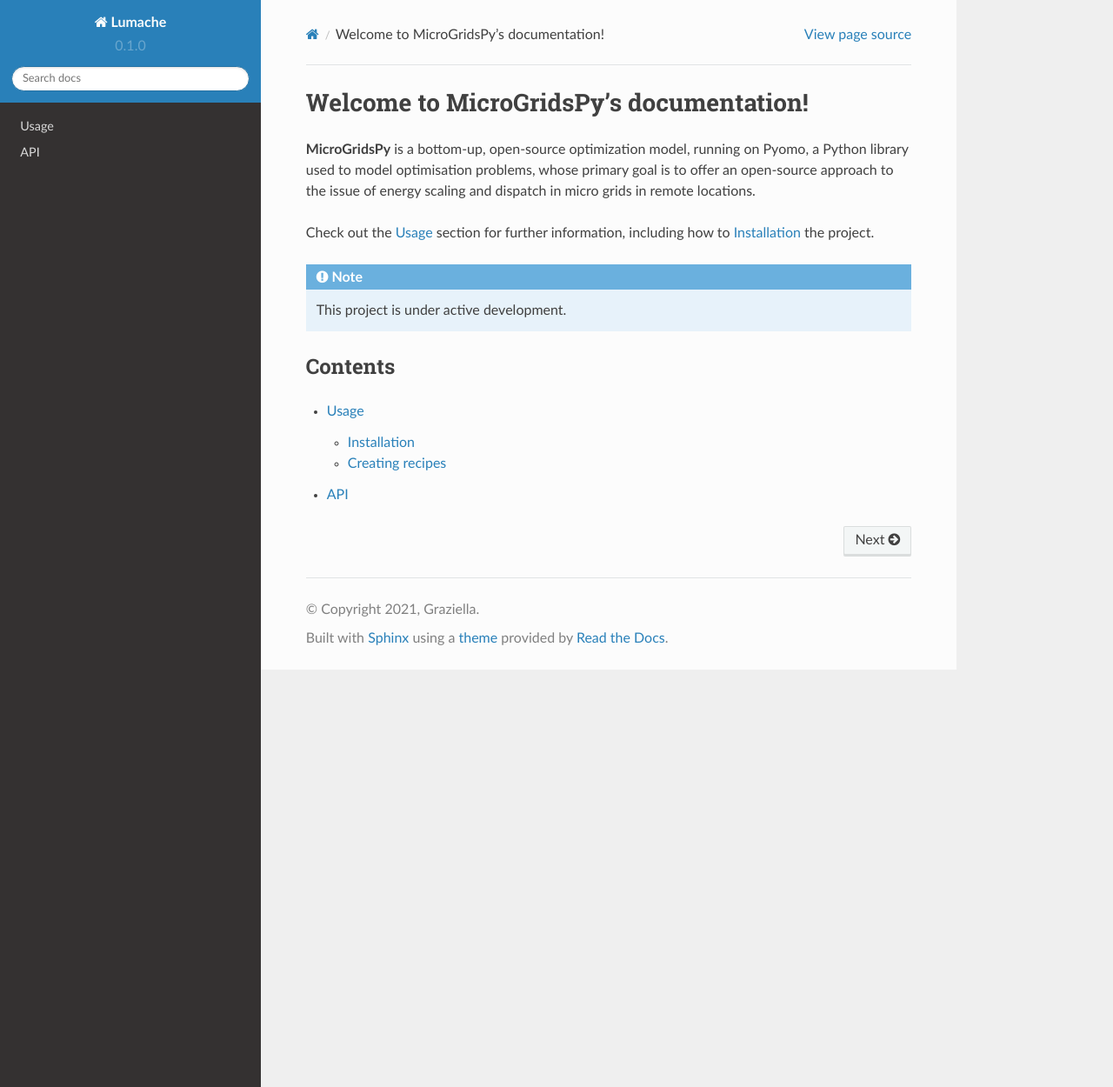
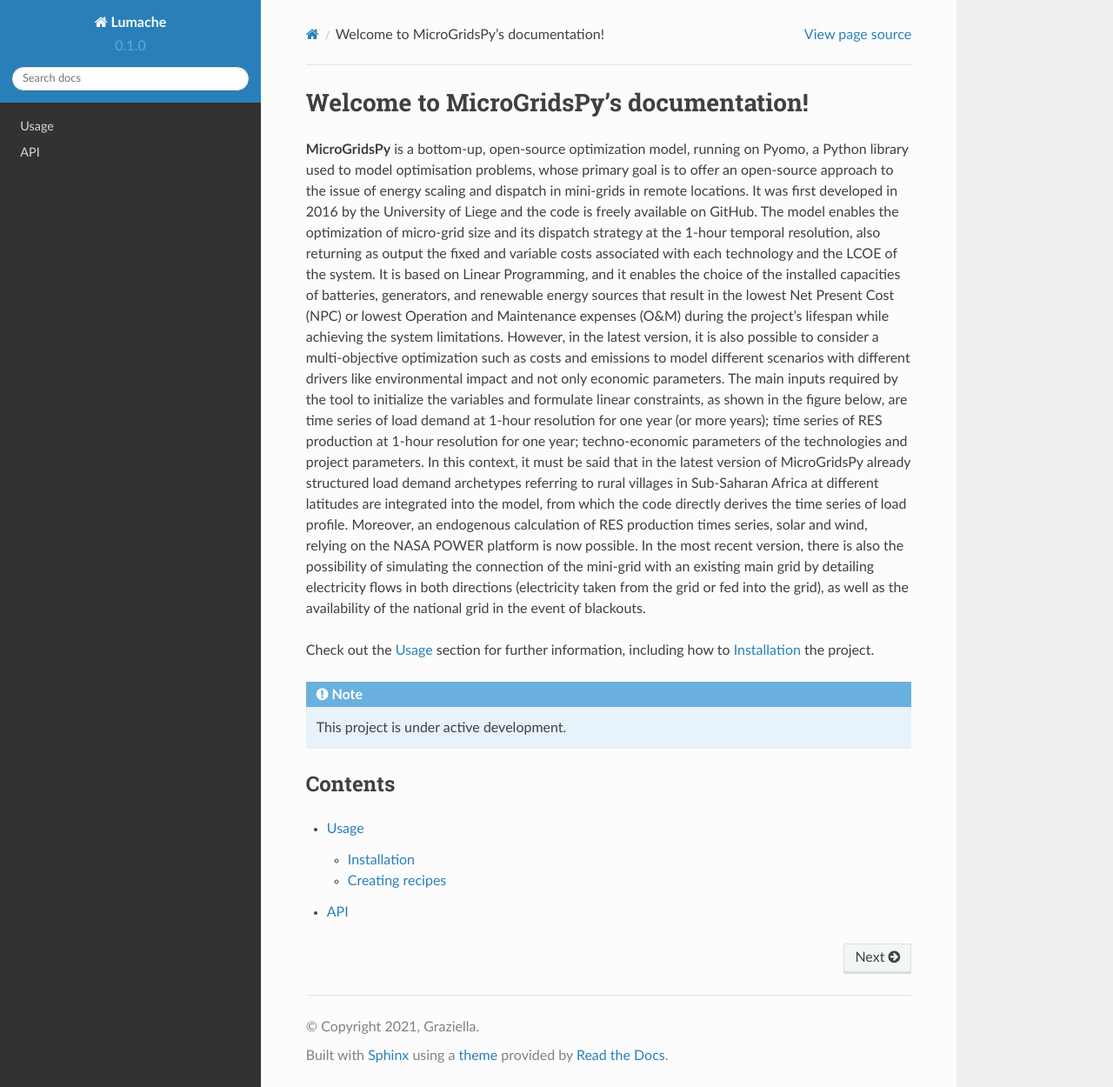
Before and after one commit to SofiaAndrade00/MicroGridsPy_Doc, a Sphinx documentation site: the page built from docs/source/index.rst, in a window 1280 px wide and 1250 px high. Shown: the whole window at 87% size. Built offline with Sphinx 7.4.7 and the Read the Docs theme 2.0.0, drawn with Linux system fonts in a browser that asks for light colours.

Commit message:
Update index.rst

```diff
--- a/docs/source/index.rst
+++ b/docs/source/index.rst
@@ -1,7 +1,8 @@
 Welcome to MicroGridsPy's documentation!
 ===================================
 
-**MicroGridsPy** is a bottom-up, open-source optimization model, running on Pyomo, a Python library used to model optimisation problems, whose primary goal is to offer an open-source approach to the issue of energy scaling and dispatch in micro grids in remote locations.
+**MicroGridsPy** is a bottom-up, open-source optimization model, running on Pyomo, a Python library used to model optimisation problems, whose primary goal is to offer an open-source approach to the issue of energy scaling and dispatch in mini-grids in remote locations. It was first developed in 2016 by the University of Liege and the code is freely available on GitHub. The model enables the optimization of micro-grid size and its dispatch strategy at the 1-hour temporal resolution, also returning as output the fixed and variable costs associated with each technology and the LCOE of the system. It is based on Linear Programming, and it enables the choice of the installed capacities of batteries, generators, and renewable energy sources that result in the lowest Net Present Cost (NPC) or lowest Operation and Maintenance expenses (O&M) during the project's lifespan while achieving the system limitations. However, in the latest version, it is also possible to consider a multi-objective optimization such as costs and emissions to model different scenarios with different drivers like environmental impact and not only economic parameters.
+The main inputs required by the tool to initialize the variables and formulate linear constraints, as shown in the figure below, are time series of load demand at 1-hour resolution for one year (or more years); time series of RES production at 1-hour resolution for one year; techno-economic parameters of the technologies and project parameters. In this context, it must be said that in the latest version of MicroGridsPy already structured load demand archetypes referring to rural villages in Sub-Saharan Africa at different latitudes are integrated into the model, from which the code directly derives the time series of load profile.  Moreover, an endogenous calculation of RES production times series, solar and wind, relying on the NASA POWER platform is now possible. In the most recent version, there is also the possibility of simulating the connection of the mini-grid with an existing main grid by detailing electricity flows in both directions (electricity taken from the grid or fed into the grid), as well as the availability of the national grid in the event of blackouts.
 
 
 Check out the :doc:`usage` section for further information, including
```
